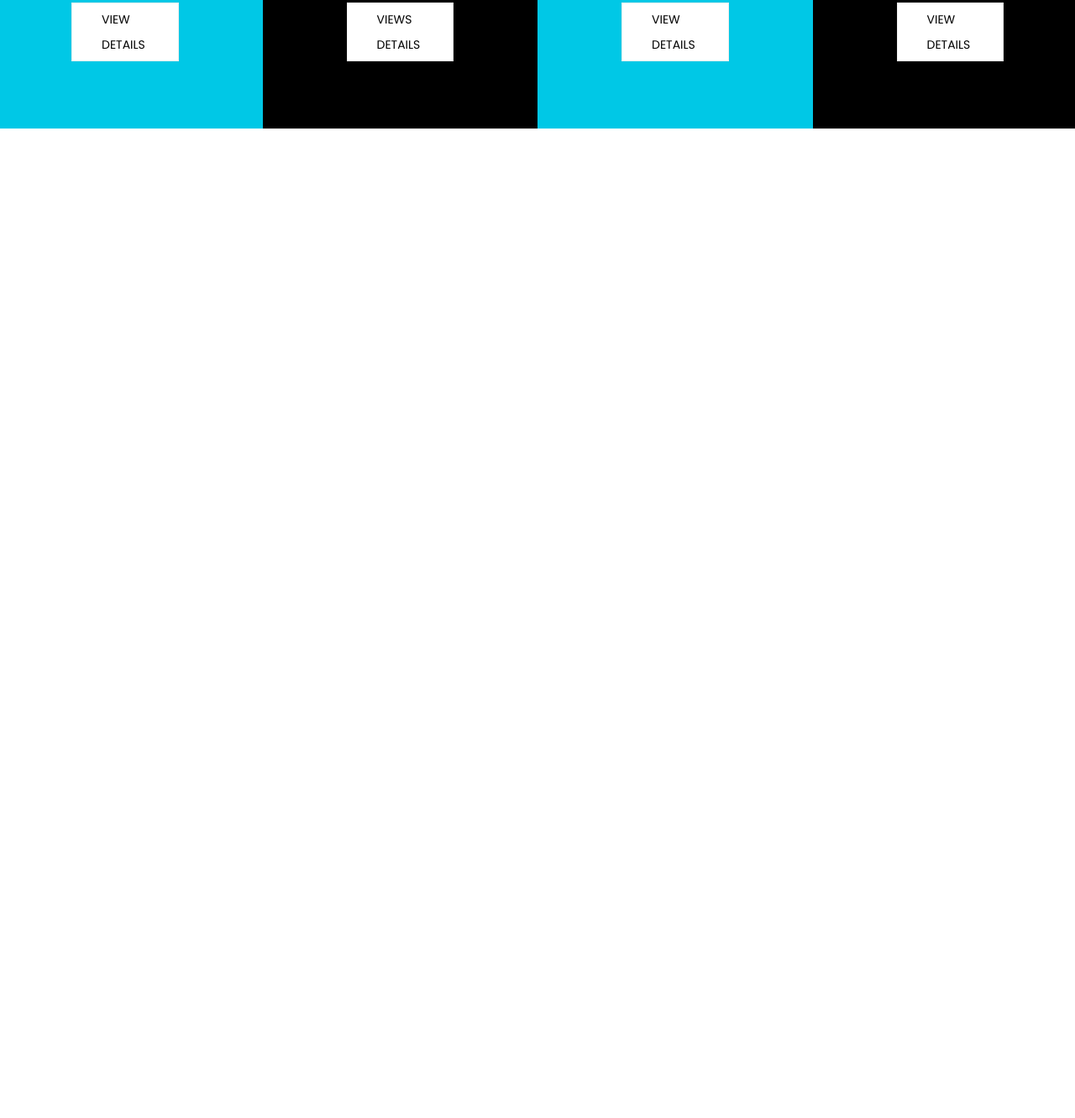
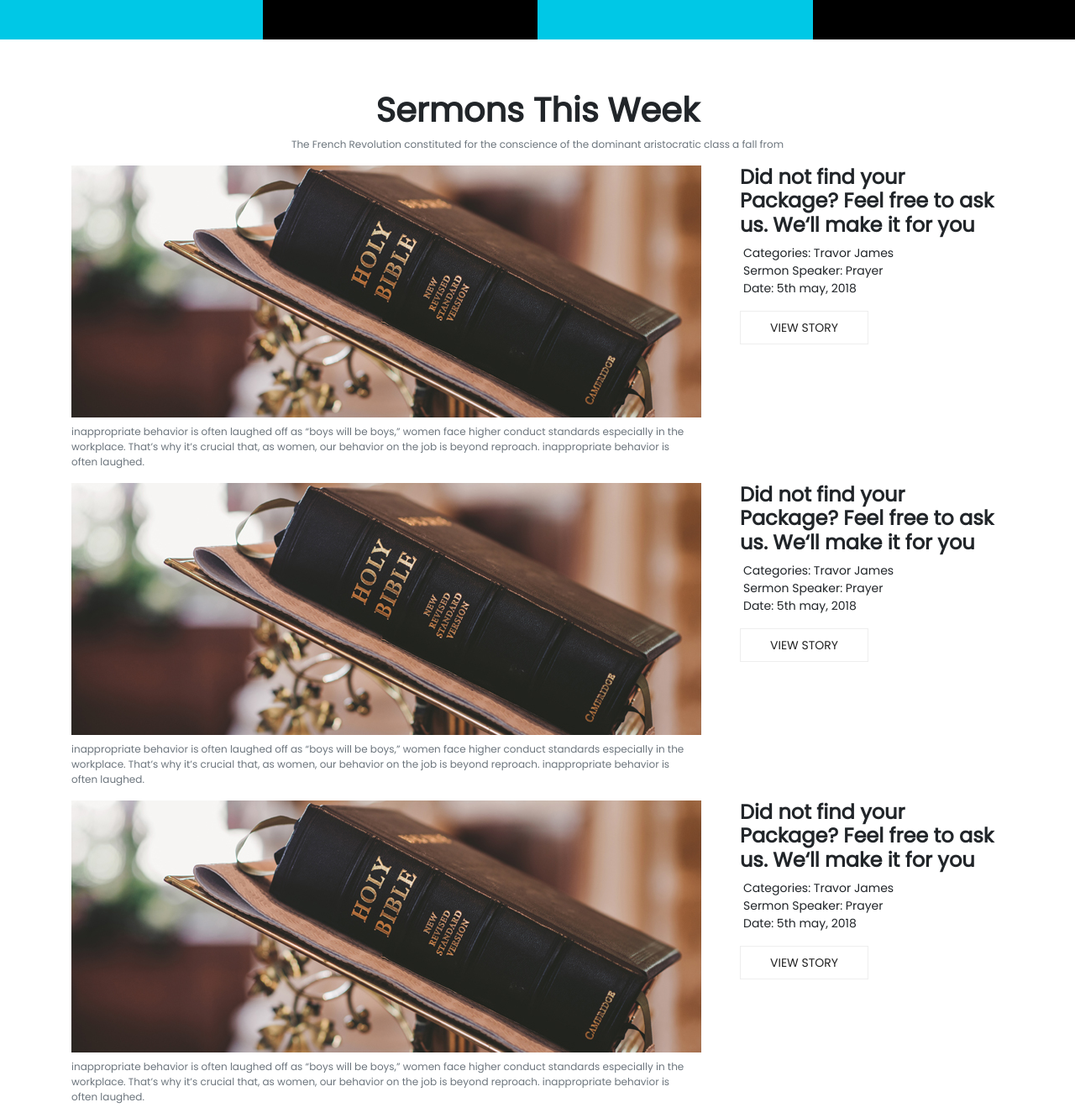
Before and after one commit to debbyandso/site-de-l-eglise, a website: page index.html in a window 1280 px wide. Shown: the part 1158-2489 px from the top of the page at 84% size. Before the commit the page ends 1311 px from the top, so only its background shows below. Drawn offline with nearby package versions, Linux system fonts and the light colour scheme.

Commit message:
Le site est presque fini

```diff
--- a/index.html
+++ b/index.html
@@ -1,15 +1,18 @@
 <!DOCTYPE html>
 <html lang="en">
+
 <head>
   <meta charset="UTF-8">
   <meta name="viewport" content="width=device-width, initial-scale=1.0">
   <meta http-equiv="X-UA-Compatible" content="ie=edge">
   <link rel="stylesheet" href="./node_modules/bootstrap/dist/css/bootstrap.css">
   <link rel="stylesheet" href="./public/css/style.css">
-    <link rel="stylesheet" href="https://use.fontawesome.com/releases/v5.6.3/css/all.css" integrity="sha384-UHRtZLI+pbxtHCWp1t77Bi1L4ZtiqrqD80Kn4Z8NTSRyMA2Fd33n5dQ8lWUE00s/" crossorigin="anonymous">
+  <link rel="stylesheet" href="https://use.fontawesome.com/releases/v5.6.3/css/all.css" integrity="sha384-UHRtZLI+pbxtHCWp1t77Bi1L4ZtiqrqD80Kn4Z8NTSRyMA2Fd33n5dQ8lWUE00s/"
+    crossorigin="anonymous">
   <link href="https://fonts.googleapis.com/css?family=Poppins" rel="stylesheet">
   <title></title>
 </head>
+
 <body>
 
   <nav class="navbar navbar-expand-lg navbar-light bg-light static-top">
@@ -17,7 +20,8 @@
       <a class="navbar-brand" href="#">
         <img src="images/logo.png" alt="">
       </a>
-                  <button class="navbar-toggler" type="button" data-toggle="collapse" data-target="#navbarResponsive" aria-controls="navbarResponsive" aria-expanded="false" aria-label="Toggle navigation">
+      <button class="navbar-toggler" type="button" data-toggle="collapse" data-target="#navbarResponsive" aria-controls="navbarResponsive"
+        aria-expanded="false" aria-label="Toggle navigation">
         <span class="navbar-toggler-icon"></span>
       </button>
       <div class="collapse navbar-collapse" id="navbarResponsive">
@@ -57,13 +61,17 @@
     <div class="container">
       <div class="titre text-center">
         <h1>Welcome to our Church</h1>
-                  <p class="espaces">The French Revolution constituted for the conscience of the dominant aristocratic class a fall from</p>
+        <p class="espaces text-secondary">The French Revolution constituted for the conscience of the dominant
+          aristocratic class a fall from</p>
       </div>
 
       <div class="row">
         <div class="col-6  ">
-                      <h3 class="espaces" style="font-weight:bold ">Did not find your Package Feel free to ask us. We‘ll make it for you</h3>
-                      <p>Inappropriate behavior is often laughed off as “boys will be boys,” women face higher conduct standards especially in the workplace. That’s why it’s crucial that, as women, our behavior on the job is beyond reproach. inappropriate behavior is often laughed.</p>
+          <h3 class="espaces" style="font-weight:bold ">Did not find your Package Feel free to ask us. We‘ll make it
+            for you</h3>
+          <p>Inappropriate behavior is often laughed off as “boys will be boys,” women face higher conduct standards
+            especially in the workplace. That’s why it’s crucial that, as women, our behavior on the job is beyond
+            reproach. inappropriate behavior is often laughed.</p>
           <a href="#" class="about_btn btn_hover">Read Full Story</a>
         </div>
         <div class="col-6">
@@ -76,28 +84,116 @@
   <section>
     <div class="row">
       <div class="col-md-3 mescolonnesblu">
-                    <h3>Spreading Light to world</h3>
-                    <p>The French Revolution constituted for the conscience of the dominant aristocratic class a fall from innocence and upturning of the natural.</p>
+        <h3 class="text-center pb-3">Spreading Light to world</h3>
+        <p class="text-center">The French Revolution constituted for the conscience of the dominant aristocratic class
+          a fall from innocence and upturning of the natural.</p>
         <a href="#" class="about_btn btn_cadre">view details</a>
       </div>
       <div class="col-md-3 mescolonnes">
-                    <h3>Spreading Light to world</h3>
-                    <p>The French Revolution constituted for the conscience of the dominant aristocratic class a fall from innocence and upturning of the natural.</p>
+        <h3 class="text-center pb-3">Spreading Light to world</h3>
+        <p class=" text-center">The French Revolution constituted for the conscience of the dominant aristocratic class
+          a fall from innocence and upturning of the natural.</p>
         <a href="#" class="about_btn btn_cadre">views details</a>
       </div>
       <div class="col-md-3 mescolonnesblu">
-                    <h3>Spreading Light to world</h3>
-                    <p>The French Revolution constituted for the conscience of the dominant aristocratic class a fall from innocence and upturning of the natural.</p>
+        <h3 class="text-center pb-3">Spreading Light to world</h3>
+        <p class="text-center">The French Revolution constituted for the conscience of the dominant aristocratic class
+          a fall from innocence and upturning of the natural.</p>
         <a href="#" class="about_btn btn_cadre">View details</a>
 
       </div>
       <div class="col-md-3 mescolonnes">
 
-                <h3>Spreading Light to world</h3>
-                <p>The French Revolution constituted for the conscience of the dominant aristocratic class a fall from innocence and upturning of the natural.</p>
+        <h3 class="text-center pb-3">Spreading Light to world</h3>
+        <p class=" text-center">The French Revolution constituted for the conscience of the dominant aristocratic class
+          a fall from innocence and upturning of the natural.</p>
         <a href="#" class="about_btn btn_cadre">view details</a>
       </div>
     </div>
   </section>
+  <section>
+    <div class="titre2 text-center">
+      <h1>Sermons This Week</h1>
+      <p class="text-secondary">The French Revolution constituted for the conscience of the dominant aristocratic class
+        a fall from</p>
+    </div>
+    <div class="container">
+      <div class="row">
+        <div class="col-8">
+          <img src="./images/sermns.jpg" class="pb-2" alt="">
+          <p class=" text-secondary"> inappropriate behavior is often laughed off as “boys will be boys,” women face higher conduct
+            standards especially in the workplace. That’s why it’s crucial that, as women, our behavior on the job is
+            beyond reproach. inappropriate behavior is often laughed.</p>
+        </div>
+        <div class="col-4">
+          <h4 class="fontweight">Did not find your Package? Feel free to ask us. We‘ll make it for you</h4>
+          <ul>
+            <li>
+              <span class="petitspan"> Categories: Travor James </span>
+            </li>
+            <li>
+              <span class="petitspan">Sermon Speaker: Prayer</span></li>
+            <li>
+              <span class="petitspan">Date: 5th may, 2018</span></li>
+          </ul>
+          <a href="#" id="dimension" class="about_btn btn_hover">View story</a>
+        </div>
+      </div>
+
+    </div>
+
+    <div class="container">
+        <div class="row">
+          <div class="col-8">
+            <img src="./images/sermns.jpg" class="pb-2" alt="">
+            <p class=" text-secondary"> inappropriate behavior is often laughed off as “boys will be boys,” women face higher conduct
+              standards especially in the workplace. That’s why it’s crucial that, as women, our behavior on the job is
+              beyond reproach. inappropriate behavior is often laughed.</p>
+          </div>
+          <div class="col-4">
+            <h4 class="fontweight">Did not find your Package? Feel free to ask us. We‘ll make it for you</h4>
+            <ul>
+
+              <li>
+                <span class="petitspan"> Categories: Travor James </span>
+              </li>
+              <li>
+                <span class="petitspan">Sermon Speaker: Prayer</span></li>
+              <li>
+                <span class="petitspan">Date: 5th may, 2018</span></li>
+            </ul>
+            <a href="#" id="dimension" class="about_btn btn_hover">View story</a>
+          </div>
+        </div>
+
+      </div>
+      <div class="container">
+          <div class="row">
+            <div class="col-8">
+              <img src="./images/sermns.jpg" class="pb-2" alt="">
+              <p class=" text-secondary"> inappropriate behavior is often laughed off as “boys will be boys,” women face higher conduct
+                standards especially in the workplace. That’s why it’s crucial that, as women, our behavior on the job is
+                beyond reproach. inappropriate behavior is often laughed.</p>
+            </div>
+            <div class="col-4">
+              <h4 class="fontweight">Did not find your Package? Feel free to ask us. We‘ll make it for you</h4>
+              <ul>
+                <li>
+                  <span class="petitspan"> Categories: Travor James </span>
+                </li>
+                <li>
+                  <span class="petitspan">Sermon Speaker: Prayer</span></li>
+                <li>
+                  <span class="petitspan">Date: 5th may, 2018</span></li>
+              </ul>
+              <a href="#" id="dimension" class="about_btn btn_hover">View story</a>
+            </div>
+          </div>
+
+        </div>
+
+
+  </section>
 </body>
+
 </html>
--- a/src/sass/style.sass
+++ b/src/sass/style.sass
@@ -1,6 +1,6 @@
 body
   font-family: 'Poppins', sans-serif
-
+  font-size: 12px !important
 li
     a
 
@@ -12,6 +12,9 @@ li
         margin-inline-end: 0px
         font-color: black
         font: bold
+
+.navbar-brand
+    padding-left: 219px
 nav
     border-bottom: 6px solid #00c8e6
 .d_flex
@@ -53,6 +56,9 @@ a.nav-link:hover
 .btn_hover:hover
     background-color: #00c8e6 !important
 
+#dimension
+    margin-left: 36px !important
+
 .btn_cadre
     font-size: 14px!important
     line-height: 30px!important
@@ -68,8 +74,19 @@ a.nav-link:hover
     box-shadow: none!important
     text-decoration: none!important
     background-color: white
+    margin-left: 50px !important
+
+.petitspan
+    font-size: 14px !important
+    padding-bottom: 5px !important
+
+ul li
+    list-style: none!important
 
 
+.fontweight
+    font-weight: 800
+    padding-left: 36px
 .btn_cadre:hover
     background-color: black !important
     color: white !important
@@ -81,6 +98,7 @@ a.nav-link:hover
     padding-top: 80px!important
     padding-bottom: 80px!important
     padding-right: 100px!important
+    justify-content: center !important
 .mescolonnes
     background-color: black !important
     color: white !important
@@ -88,5 +106,8 @@ a.nav-link:hover
     padding-top: 80px!important
     padding-bottom: 80px!important
     padding-right: 100px!important
+
+row
+    justify-content: center !important
 section
     margin-top: 1cm
```
Also changed, not shown: images/sermns.jpg (added), public/css/style.css, 1 other file. Lines whose indentation alone changed are shown as unchanged.
